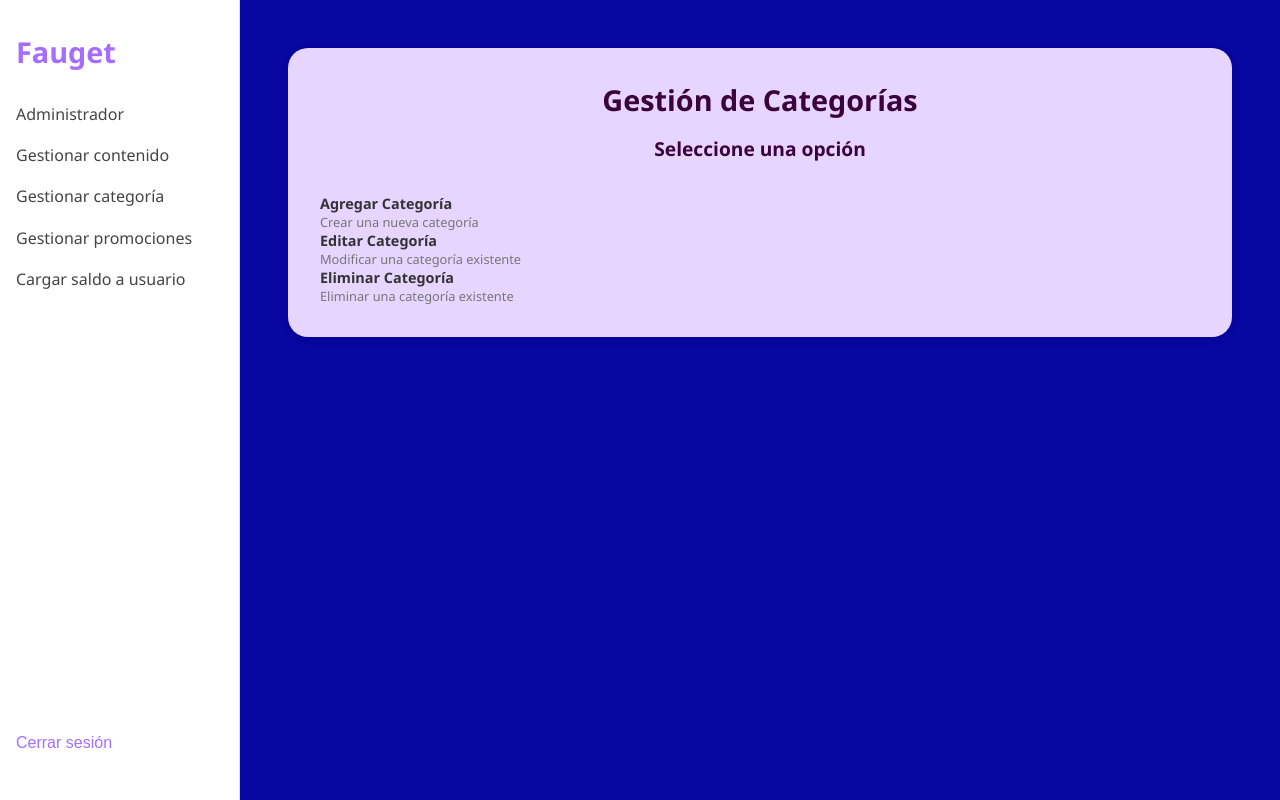
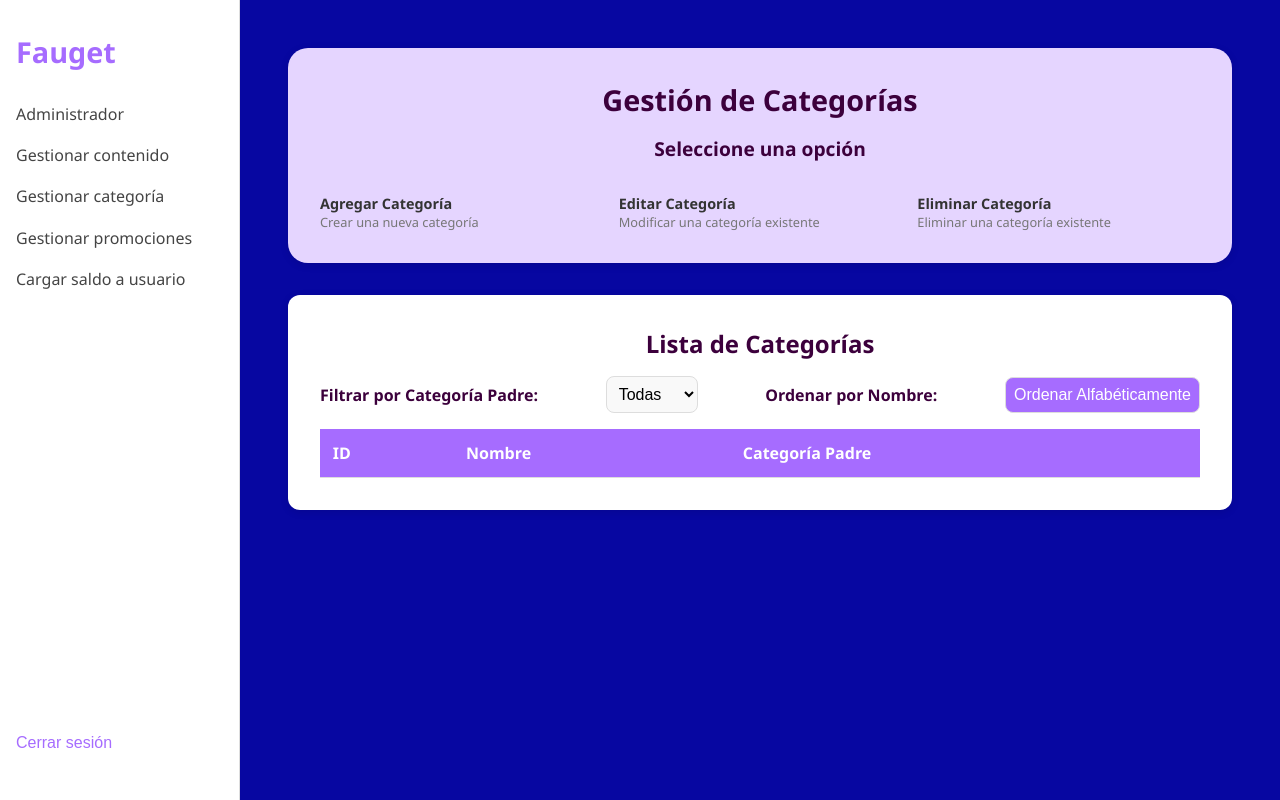
Before and after one commit to angeruPpb/Fauget, a Python web app: template templates/AdminGestorCategorias.html in a window 1280 px wide. Run offline with Jinja, Linux system fonts and the light colour scheme; the template is opened without the code that fills it, so the values that code supplies are empty.

Commit message:
Fauget v1.1 - GestorCategorias

```diff
--- a/templates/AdminGestorCategorias.html
+++ b/templates/AdminGestorCategorias.html
@@ -154,6 +154,7 @@
             align-items: center;
             width: 100%;
         }
+
         /* Estilo general para los formularios */
         .form-container {
             margin-top: 2rem;
@@ -232,6 +233,89 @@
         .back-button:hover {
             background-color: #bbb;
         }
+
+        .content {
+            flex: 1;
+            padding: 3rem;
+            display: flex;
+            flex-direction: column;
+            gap: 2rem;
+        }
+
+        .options {
+            display: flex;
+            justify-content: space-between;
+            gap: 1rem;
+        }
+
+        .table-container {
+            background-color: #ffffff;
+            padding: 2rem;
+            border-radius: 12px;
+            box-shadow: 0 2px 8px rgba(0, 0, 0, 0.1);
+        }
+
+        .table-container h3 {
+            text-align: center;
+            font-size: 1.5rem;
+            color: #3c003c;
+            margin-bottom: 1rem;
+        }
+
+        .filters {
+            display: flex;
+            justify-content: space-between;
+            align-items: center;
+            margin-bottom: 1rem;
+        }
+
+        .filters label {
+            font-size: 1rem;
+            color: #3c003c;
+            font-weight: bold;
+        }
+
+        .filters select,
+        .filters button {
+            padding: 0.5rem;
+            border: 1px solid #ddd;
+            border-radius: 8px;
+            font-size: 1rem;
+            background-color: #f9f9f9;
+            cursor: pointer;
+        }
+
+        .filters button {
+            background-color: #a66cff;
+            color: #fff;
+            transition: background-color 0.3s;
+        }
+
+        .filters button:hover {
+            background-color: #8b5fcf;
+        }
+
+        table {
+            width: 100%;
+            border-collapse: collapse;
+            margin-top: 1rem;
+        }
+
+        table th,
+        table td {
+            padding: 0.8rem;
+            text-align: left;
+            border-bottom: 1px solid #ddd;
+        }
+
+        table th {
+            background-color: #a66cff;
+            color: #fff;
+        }
+
+        table tr:hover {
+            background-color: #f9f9f9;
+        }
     </style>
 </head>
 
@@ -282,11 +366,10 @@
                         <input type="text" id="category-name" placeholder="Ingrese el nombre de la categoría" required>
 
                         <label for="parent-category">Categoría Padre</label>
-                        <select id="parent-category" required>
-                            <option value="video">Video</option>
-                            <option value="imagen">Imagen</option>
-                            <option value="sonido">Sonido</option>
-                        </select>
+                        <input type="text" id="parent-category" placeholder="Ingrese el nombre de la categoría padre"
+                            required>
+
+                        <p id="error-message" style="color: red; display: none;">La categoría padre no existe.</p>
 
                         <button type="submit">Guardar</button>
                     </form>
@@ -298,17 +381,16 @@
                     <h3>Editar Categoría</h3>
                     <form>
                         <label for="edit-category-name">Nombre Actual de la Categoría</label>
-                        <input type="text" id="edit-category-name" placeholder="Ingrese el nombre actual de la categoría" required>
+                        <input type="text" id="edit-category-name"
+                            placeholder="Ingrese el nombre actual de la categoría" required>
 
                         <label for="new-category-name">Nuevo Nombre de la Categoría</label>
-                        <input type="text" id="new-category-name" placeholder="Ingrese el nuevo nombre de la categoría" required>
+                        <input type="text" id="new-category-name" placeholder="Ingrese el nuevo nombre de la categoría"
+                            required>
 
-                        <label for="new-parent-category">Categoría Padre</label>
-                        <select id="new-parent-category" required>
-                            <option value="video">Video</option>
-                            <option value="imagen">Imagen</option>
-                            <option value="sonido">Sonido</option>
-                        </select>
+                        <label for="parent-category">Categoría Padre</label>
+                        <input type="text" id="new-parent-category"
+                            placeholder="Ingrese el nombre de la categoría padre" required>
 
                         <button type="submit">Editar</button>
                     </form>
@@ -320,20 +402,46 @@
                     <h3>Eliminar Categoría</h3>
                     <form>
                         <label for="delete-category-name">Nombre de la Categoría</label>
-                        <input type="text" id="delete-category-name" placeholder="Ingrese el nombre de la categoría" required>
+                        <input type="text" id="delete-category-name" placeholder="Ingrese el nombre de la categoría"
+                            required>
 
                         <label for="parent-category">Categoría Padre</label>
-                        <select id="parent-category" required>
-                            <option value="video">Video</option>
-                            <option value="imagen">Imagen</option>
-                            <option value="sonido">Sonido</option>
-                        </select>
+                        <input type="text" id="delete-parent-category"
+                            placeholder="Ingrese el nombre de la categoría padre" required>
 
                         <button type="submit">Eliminar</button>
                     </form>
                     <button class="back-button">Atrás</button>
                 </div>
             </div>
+        </div>
+
+        <div class="table-container">
+            <h3>Lista de Categorías</h3>
+            <div class="filters">
+                <label for="filter-parent-category">Filtrar por Categoría Padre:</label>
+                <select id="filter-parent-category">
+                    <option value="">Todas</option>
+                    <option value="video">Video</option>
+                    <option value="imagen">Imagen</option>
+                    <option value="sonido">Sonido</option>
+                </select>
+
+                <label for="sort-name">Ordenar por Nombre:</label>
+                <button id="sort-name" class="sort-button">Ordenar Alfabéticamente</button>
+            </div>
+            <table id="categories-table">
+                <thead>
+                    <tr>
+                        <th>ID</th>
+                        <th>Nombre</th>
+                        <th>Categoría Padre</th>
+                    </tr>
+                </thead>
+                <tbody>
+                    <!-- Las filas se llenarán dinámicamente con JavaScript -->
+                </tbody>
+            </table>
         </div>
     </div>
     <script>
@@ -387,20 +495,19 @@
 
             // Agregar categoría
             const categoryForm = document.getElementById("category-form");
+            const errorMessage = document.getElementById("error-message");
+
             categoryForm.addEventListener("submit", async (e) => {
                 e.preventDefault();
 
                 const categoryName = document.getElementById("category-name").value.trim();
-                const parentCategory = document.getElementById("parent-category").value;
+                const parentCategory = document.getElementById("parent-category").value.trim();
 
-                // Verificar si la categoría ya existe
-                const exists = await verificarCategoria(categoryName, parentCategory);
-                if (exists) {
-                    alert(`La categoría "${categoryName}" ya existe.`);
-                    return; // Detener el proceso si la categoría ya existe
+                if (!categoryName || !parentCategory) {
+                    alert("Por favor, complete todos los campos.");
+                    return;
                 }
 
-                // Enviar solicitud para agregar la categoría
                 try {
                     const response = await fetch('/agregarCategoria', {
                         method: 'POST',
@@ -416,7 +523,8 @@
                         formContainer.style.display = "none";
                         mainOptions.style.display = "block";
                     } else {
-                        alert("Error al agregar la categoría.");
+                        const errorData = await response.json();
+                        alert(errorData.error || "Error al agregar la categoría.");
                     }
                 } catch (error) {
                     console.error("Error:", error);
@@ -431,39 +539,47 @@
 
                 const currentName = document.getElementById("edit-category-name").value.trim();
                 const newName = document.getElementById("new-category-name").value.trim();
-                const parentCategory = document.getElementById("new-parent-category").value; // Usado solo para verificar
+                const parentCategory = document.getElementById("new-parent-category").value.trim();
 
-                console.log(`Intentando editar la categoría: "${currentName}"`);
-                console.log(`Nuevo nombre propuesto: "${newName}"`);
-                console.log(`Categoría padre para verificación: "${parentCategory}"`);
+                if (!currentName || !newName || !parentCategory) {
+                    alert("Por favor, complete todos los campos.");
+                    return;
+                }
 
+                try {
                     // Verificar si la categoría actual existe
-                const exists = await verificarCategoria(currentName, parentCategory);
-                if (!exists) {
+                    const currentExists = await verificarCategoria(currentName, parentCategory);
+                    alert(currentExists);
+                    console.log(`La categoría "${currentName}" con padre "${parentCategory}" existe: ${currentExists}`);
+                    if (!currentExists) {
                         alert(`La categoría "${currentName}" con padre "${parentCategory}" no existe.`);
-                    console.error(`La categoría "${currentName}" con padre "${parentCategory}" no existe.`);
+                        return;
+                    }
+
+                    // Verificar si el nuevo nombre ya existe
+                    const newNameExists = await verificarCategoria(newName, parentCategory);
+                    if (newNameExists) {
+                        alert(`Ya existe una categoría con el nombre "${newName}" y padre "${parentCategory}".`);
                         return;
                     }
 
                     // Enviar solicitud para editar la categoría
-                try {
                     const response = await fetch('/editarCategoria', {
                         method: 'POST',
                         headers: {
                             'Content-Type': 'application/json'
                         },
-                        body: JSON.stringify({ nombre_actual: currentName, nuevo_nombre: newName })
+                        body: JSON.stringify({ nombre_actual: currentName, nuevo_nombre: newName, categoria_padre: parentCategory })
                     });
 
                     if (response.ok) {
                         alert(`Categoría "${currentName}" editada correctamente a "${newName}".`);
-                        console.log(`Categoría "${currentName}" editada correctamente a "${newName}".`);
                         editCategoryFormElement.reset();
                         formContainer.style.display = "none";
                         mainOptions.style.display = "block";
                     } else {
-                        alert("Error al editar la categoría.");
-                        console.error("Error al editar la categoría. Código de estado:", response.status);
+                        const errorData = await response.json();
+                        alert(errorData.error || "Error al editar la categoría.");
                     }
                 } catch (error) {
                     console.error("Error al realizar la solicitud para editar la categoría:", error);
@@ -477,9 +593,15 @@
                 e.preventDefault();
 
                 const categoryName = document.getElementById("delete-category-name").value.trim();
-                const parentCategory = document.getElementById("parent-category").value;
+                const parentCategory = document.getElementById("delete-parent-category").value.trim();
 
                 console.log(`Intentando eliminar la categoría: "${categoryName}" con padre "${parentCategory}"`);
+
+                // Verificar si la categoría padre es ROOT
+                if (parentCategory.toUpperCase() === "ROOT") {
+                    alert("No se puede eliminar una categoría ROOT.");
+                    return;
+                }
 
                 // Verificar si la categoría existe
                 const exists = await verificarCategoria(categoryName, parentCategory);
@@ -491,10 +613,10 @@
 
                 // Advertencia al usuario
                 const confirmDelete = confirm(
-                    `Si elimina la categoría "${categoryName}", todos los contenidos asociados no serán eliminados, pero quedarán sin categoría asociada. Tendrá que reasignarlos manualmente. ¿Desea continuar?`
+                    `Si elimina la categoría "${categoryName}", todos los contenidos asociados no serán eliminados, se les asignara la categoria padre de la categoria eliminada ¿Desea continuar?`
                 );
                 if (!confirmDelete) {
-                    console.log("Eliminación cancelada por el usuario.");
+                    console.log("Eliminación cancelada por el Administrador.");
                     return;
                 }
 
@@ -515,8 +637,8 @@
                         formContainer.style.display = "none";
                         mainOptions.style.display = "block";
                     } else {
-                        alert("Error al eliminar la categoría.");
-                        console.error("Error al eliminar la categoría. Código de estado:", response.status);
+                        const errorData = await response.json();
+                        alert(errorData.error || "Error al eliminar la categoría.");
                     }
                 } catch (error) {
                     console.error("Error al realizar la solicitud para eliminar la categoría:", error);
@@ -530,12 +652,9 @@
                     const response = await fetch(`/verificarCategoria?nombre=${encodeURIComponent(nombre)}&padre=${encodeURIComponent(padre)}`);
 
                     if (response.ok) {
-                        const text = await response.text(); // Obtén la respuesta como texto
-                        console.log(`Respuesta completa del servidor: ${text}`); // Depuración: Ver la respuesta completa
-
-                        const data = JSON.parse(text); // Intenta parsear el texto como JSON
-                        console.log(`Respuesta parseada: ${JSON.stringify(data)}`);
-                        return data.existe;
+                        const data = await response.json(); // Parsear la respuesta como JSON
+                        console.log(`Respuesta del servidor: ${JSON.stringify(data)}`); // Depuración
+                        return data.existe; // Retorna el valor de "existe"
                     } else {
                         console.error("Error al verificar la categoría. Código de estado:", response.status);
                         return false;
@@ -545,6 +664,50 @@
                     return false;
                 }
             }
+
+            // Cargar categorías al inicio
+            const categoriesTable = document.getElementById("categories-table").querySelector("tbody");
+            const filterParentCategory = document.getElementById("filter-parent-category");
+            const sortNameButton = document.getElementById("sort-name");
+
+            // Cargar categorías desde el servidor
+            async function loadCategories(filter = "", sort = false) {
+                try {
+                    const response = await fetch(`/getCategorias?filter=${filter}&sort=${sort}`);
+                    const data = await response.json();
+
+                    // Limpiar la tabla
+                    categoriesTable.innerHTML = "";
+
+                    // Llenar la tabla con los datos
+                    data.forEach((categoria) => {
+                        const row = document.createElement("tr");
+                        row.innerHTML = `
+                        <td>${categoria.id}</td>
+                        <td>${categoria.nombre}</td>
+                        <td>${categoria.categoria_padre}</td>
+                    `;
+                        categoriesTable.appendChild(row);
+                    });
+                } catch (error) {
+                    console.error("Error al cargar las categorías:", error);
+                }
+            }
+
+            // Filtro por categoría padre
+            filterParentCategory.addEventListener("change", () => {
+                const filter = filterParentCategory.value;
+                loadCategories(filter);
+            });
+
+            // Ordenar por nombre alfabéticamente
+            sortNameButton.addEventListener("click", () => {
+                const filter = filterParentCategory.value;
+                loadCategories(filter, true);
+            });
+
+            // Cargar categorías al inicio
+            loadCategories();
         });
     </script>
     </script>
```
Also changed, not shown: historial.txt (+47 -2 lines), server.py (+275 -112 lines). Lines whose indentation alone changed are shown as unchanged.
